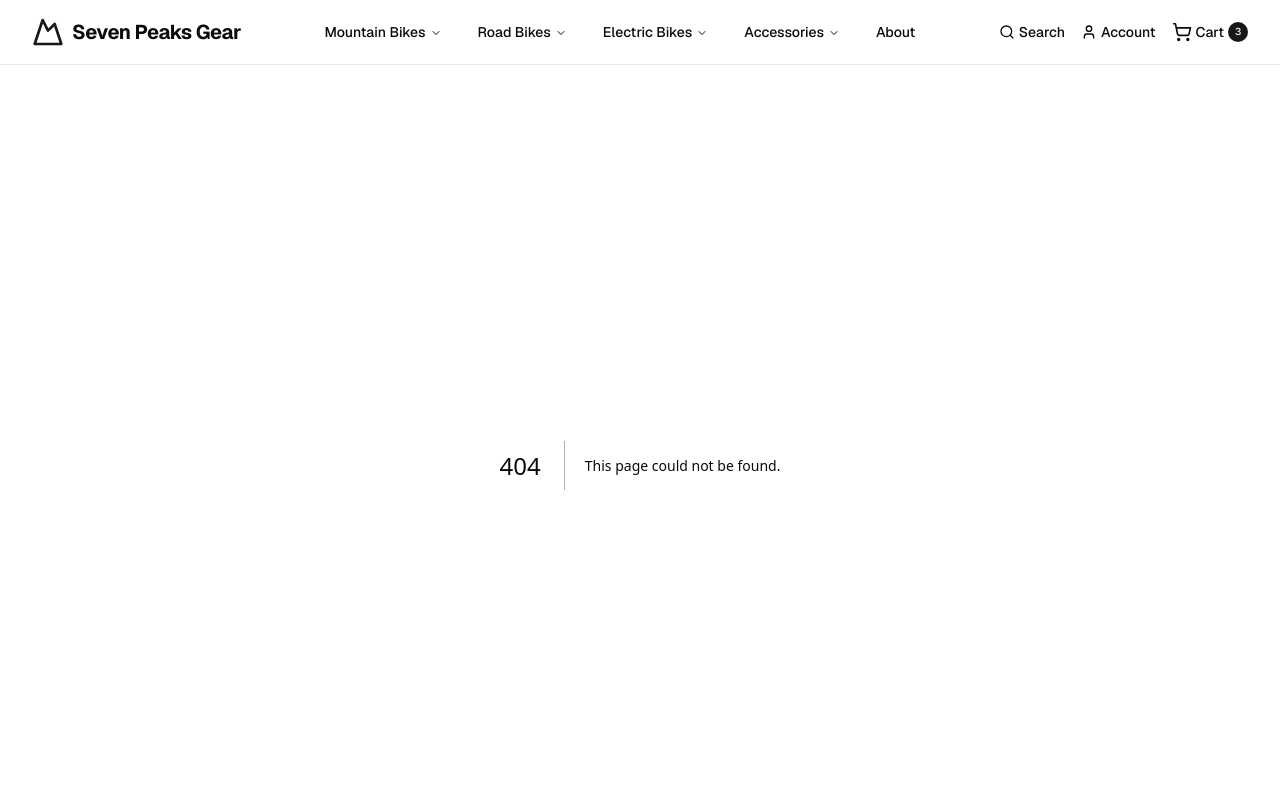
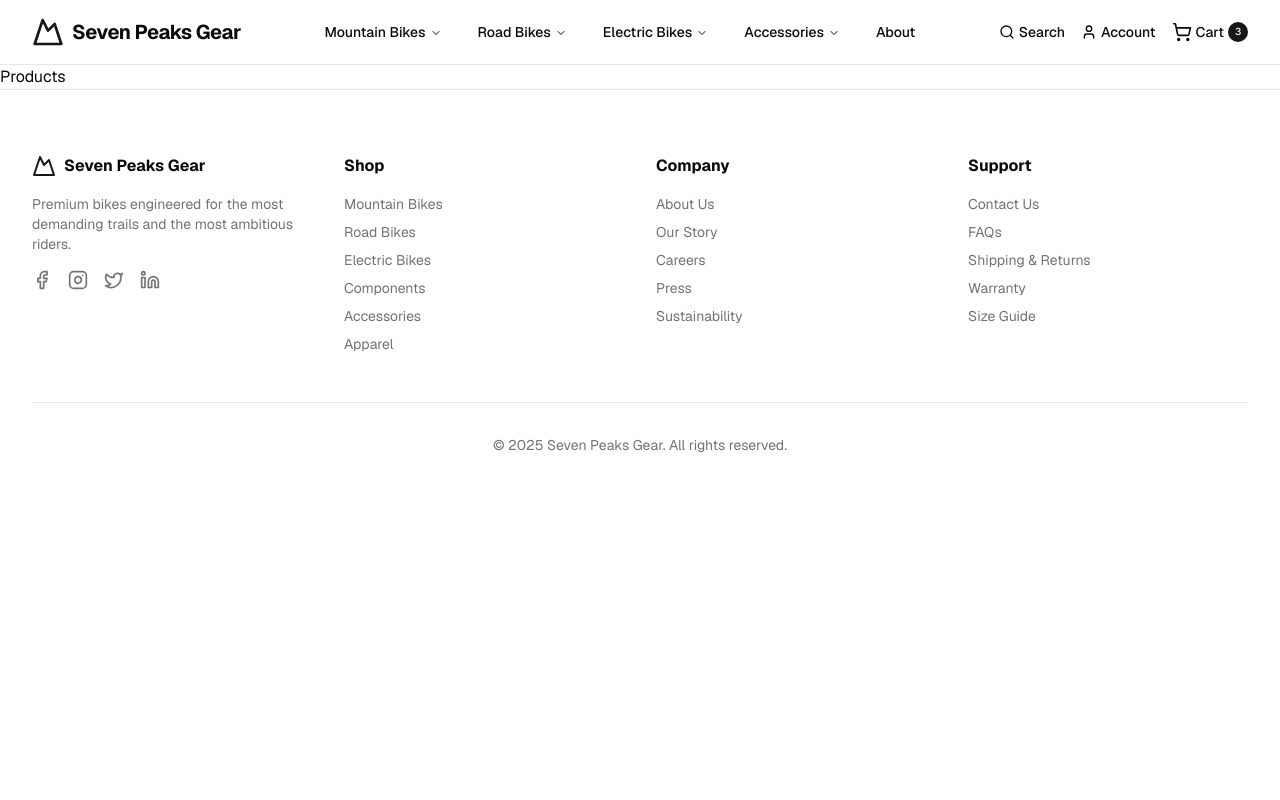
Before and after one commit to davebeauchemin/seven-peaks-gear-app, a Next.js app: page /products in a window 1280 px wide. Before the commit this address had no page. Shown: the top 800 px of the page. Built offline with nearby package versions, Linux system fonts and the light colour scheme.

Commit message:
Products page created

```diff
--- /dev/null
+++ b/app/product/page.tsx
@@ -0,0 +1,3 @@
+export default function ProductPage() {
+  return <div>Product</div>;
+}
--- /dev/null
+++ b/app/products/page.tsx
@@ -0,0 +1,3 @@
+export default function ProductsPage() {
+  return <div>Products</div>;
+}
```
